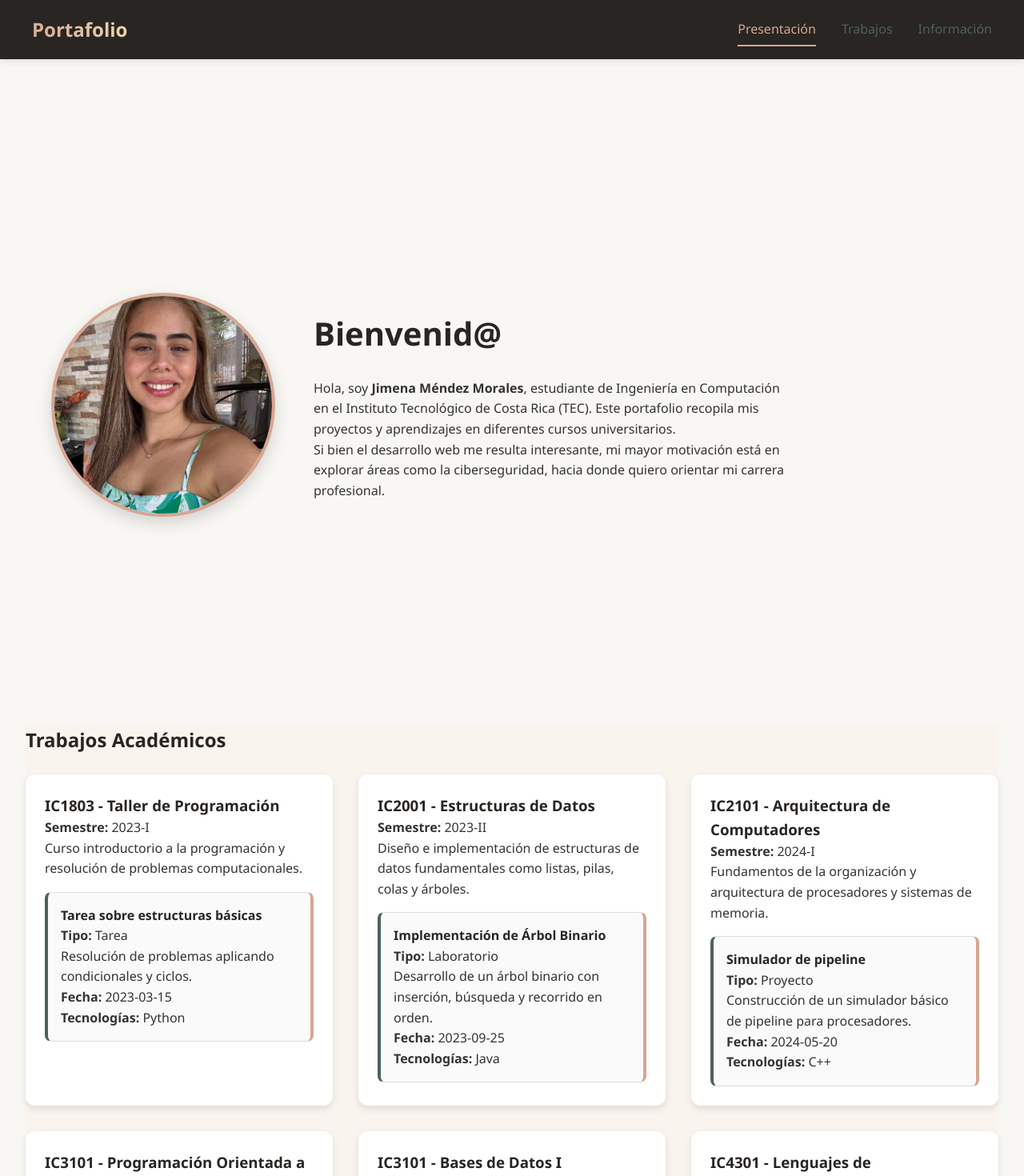
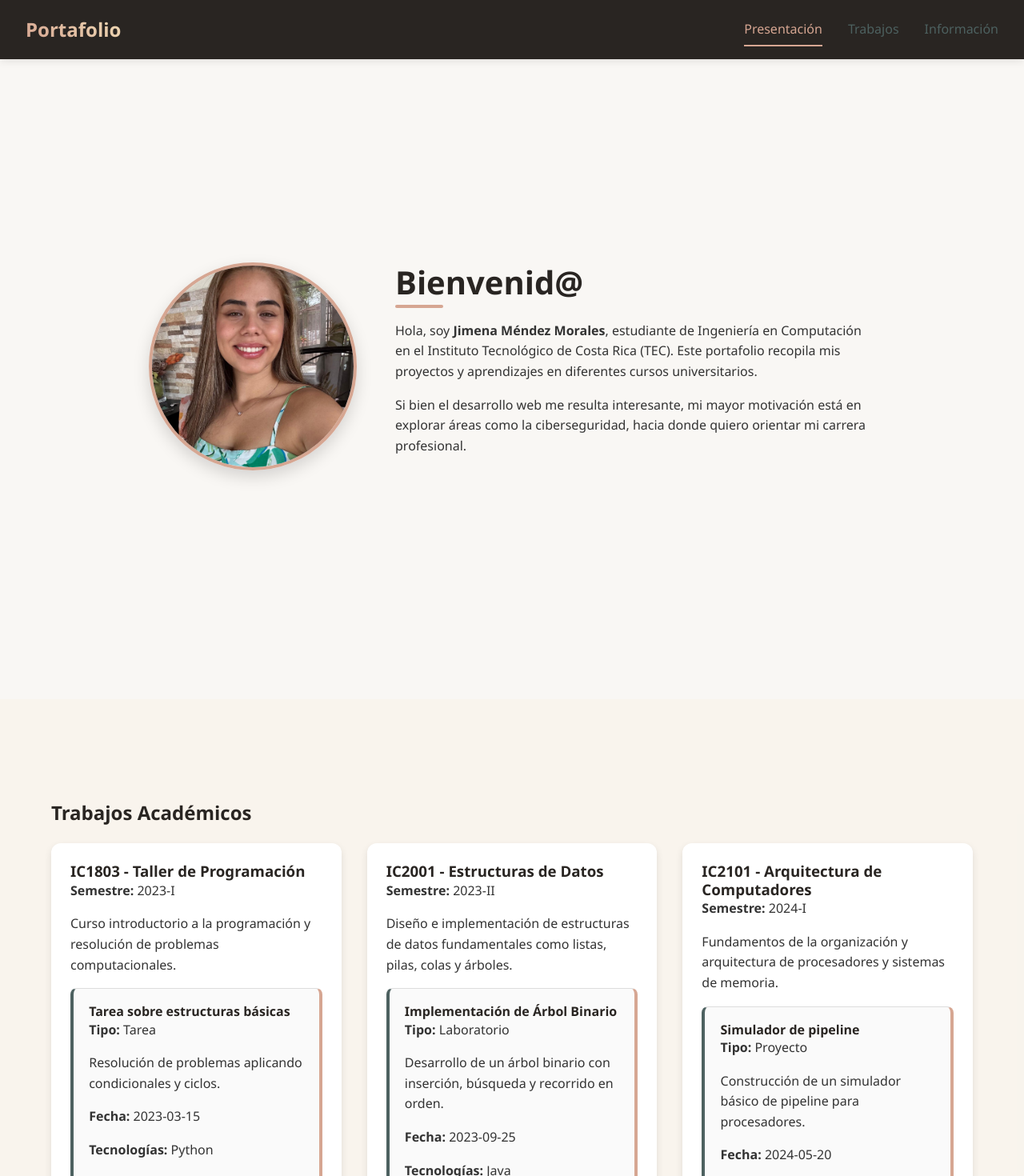
Before and after one commit to jimendezm/portafolio-pw, a React (Vite) app: page / in a window 1280 px wide. Shown: the top 1470 px of the page at 80% size. Built offline with nearby package versions, Linux system fonts and the light colour scheme.

Commit message:
Update: Cambios en los estilos

```diff
--- a/src/styles/base.css
+++ b/src/styles/base.css
@@ -1,11 +1,12 @@
-/* Reset básico */
+/* 🔹 Reset básico */
 * {
   margin: 0;
   padding: 0;
   box-sizing: border-box;
 }
 
-/* Variables de color y fuente con tu paleta */
+
+/* 🔹 Variables globales */
 :root {
   --c-beige: #efd9b4;
   --c-terracota: #d6a692;
@@ -17,22 +18,43 @@
   --font-main: "Segoe UI", Arial, sans-serif;
 }
 
+#root {
+  max-width: 100%;
+  margin: 0 auto;
+  align-items: center;
+}
+
+/* 🔹 Estructura base */
+html,
+body {
+  width: 100%;
+  min-height: 100%;
+}
+
 body {
   font-family: var(--font-main);
   background: var(--c-bg);
   color: var(--c-text);
   line-height: 1.6;
   scroll-behavior: smooth;
+  overflow-x: hidden; /* evita scroll horizontal molesto */
 }
 
+/* 🔹 Tipografía */
 h1,
 h2,
 h3,
 h4 {
   font-weight: 600;
   color: var(--c-marron-oscuro);
+  line-height: 1.2;
 }
 
+p {
+  margin-bottom: 1rem;
+}
+
+/* 🔹 Enlaces */
 a {
   color: var(--c-verde-oscuro);
   text-decoration: none;
@@ -41,3 +63,10 @@ a {
 a:hover {
   color: var(--c-terracota);
 }
+
+/* 🔹 Imágenes */
+img {
+  max-width: 100%;
+  height: auto;
+  display: block;
+}
--- a/src/styles/components.css
+++ b/src/styles/components.css
@@ -1,4 +1,4 @@
-/* Botones */
+/* 🔹 Botones */
 .btn {
   display: inline-block;
   margin-top: 0.5rem;
@@ -6,13 +6,13 @@
   border-radius: 6px;
   background: var(--c-verde-oscuro);
   color: white;
-  font-size: 0.9rem;
+  font-size: 0.95rem;
   transition: background 0.2s ease, transform 0.2s ease;
   border: none;
   cursor: pointer;
+  text-align: center;
 }
 
-/* Pseudo-clases de estado */
 .btn:hover {
   background: var(--c-taupe);
   transform: translateY(-2px);
@@ -24,21 +24,22 @@
   transform: translateY(0);
 }
 
-/* Proyectos */
+/* 🔹 Cards de proyectos */
 .proyecto-card {
   background: #fafafa;
   border-radius: 8px;
-  padding: 1rem;
+  padding: 1.2rem;
   border: 1px solid #ddd;
   transition: transform 0.2s ease, box-shadow 0.2s ease;
-  overflow-x: auto; /* Control de overflow */
+  overflow-x: auto;
 }
+
 .proyecto-card:hover {
   transform: translateY(-4px);
   box-shadow: 0 6px 14px rgba(0, 0, 0, 0.15);
 }
 
-/* Tags y Badges */
+/* 🔹 Tags y Badges */
 .tag {
   background: var(--c-verde-oscuro);
   color: white;
@@ -55,7 +56,7 @@
   border-radius: 50px;
 }
 
-/* Pseudo-clases estructurales */
+/* 🔹 Pseudo-clases estructurales */
 .proyectos-container div:first-child {
   border-left: 4px solid var(--c-verde-oscuro);
 }
@@ -66,27 +67,26 @@
   background: #f5f2eb;
 }
 
-/* Presentación con foto */
+/* 🔹 Presentación con foto */
 .presentacion-container {
   display: flex;
   align-items: center;
   justify-content: center;
-  min-height: 100vh;
-  padding: 2rem;
+  min-height: 80vh;
 }
 
 .presentacion-content {
   display: flex;
   align-items: center;
   gap: 3rem;
-  max-width: 1200px;
-  width: 100%;
+  flex-wrap: wrap; /* 🔑 hace que sea responsivo */
+  justify-content: center;
 }
 
 .foto-container {
   flex-shrink: 0;
-  width: 280px;
-  height: 280px;
+  width: 260px;
+  height: 260px;
   border-radius: 50%;
   overflow: hidden;
   border: 4px solid var(--c-terracota);
@@ -110,8 +110,10 @@
   transform: scale(1.05);
 }
 
+/* 🔹 Texto presentación */
 .texto-presentacion {
   max-width: 600px;
+  text-align: left;
 }
 
 .texto-presentacion h2 {
@@ -123,4 +125,28 @@
 
 .texto-presentacion h2::after {
   content: '';
+  position: absolute;
+  bottom: -8px;
+  left: 0;
+  width: 60px;
+  height: 4px;
+  background: var(--c-terracota);
+  border-radius: 2px;
 }
+
+/* 🔹 Responsividad */
+@media (max-width: 768px) {
+  .presentacion-content {
+    flex-direction: column;
+    text-align: center;
+  }
+
+  .texto-presentacion {
+    max-width: 100%;
+    text-align: center;
+  }
+
+  .texto-presentacion h2 {
+    font-size: 2rem;
+  }
+}
--- a/src/styles/layout.css
+++ b/src/styles/layout.css
@@ -1,9 +1,6 @@
-/* Header */
+/* 🔹 Header */
 header {
-  display: flex;
-  justify-content: space-between;
-  align-items: center;
-  padding: 1rem 2rem;
+  width: 100%;
   background: var(--c-marron-oscuro);
   color: var(--c-beige);
   position: sticky;
@@ -12,138 +9,14 @@ header {
   box-shadow: 0 2px 10px rgba(0, 0, 0, 0.1);
 }
 
-header > nav {
-  display: flex;
-  gap: 1.5rem;
-}
-
-/* Combinadores */
-header > nav a + a {
-  border-left: 1px solid rgba(239, 217, 180, 0.3);
-  padding-left: 1rem;
-}
-
-header > nav a {
-  color: var(--c-beige);
-  font-weight: 500;
-  padding: 0.5rem 0;
-  position: relative;
-}
-
-header > nav a:hover {
-  color: var(--c-terracota);
-  text-decoration: none;
-}
-
-header > nav a::after {
-  content: '';
-  position: absolute;
-  bottom: 0;
-  left: 0;
-  width: 0;
-  height: 2px;
-  background: var(--c-terracota);
-  transition: width 0.3s ease;
-}
-
-header > nav a:hover::after {
-  width: 100%;
-}
-
-/* Menú hamburguesa - oculto por defecto en desktop */
-.menu-btn {
-  display: none;
-  background: none;
-  border: none;
-  color: var(--c-beige);
-  font-size: 1.5rem;
-  cursor: pointer;
-  padding: 0.5rem;
-}
-
-/* Responsive */
-@media (max-width: 768px) {
-  .menu-btn {
-    display: block;
-    z-index: 1001;
-  }
-
-  header > nav {
-    position: fixed;
-    top: 0;
-    right: -100%;
-    height: 100vh;
-    width: 70%;
-    background: var(--c-marron-oscuro);
-    flex-direction: column;
-    padding: 5rem 2rem 2rem;
-    transition: right 0.3s ease;
-    box-shadow: -5px 0 15px rgba(0, 0, 0, 0.1);
-  }
-
-  header > nav.open {
-    right: 0;
-  }
-
-  header > nav a + a {
-    border-left: none;
-    border-top: 1px solid rgba(239, 217, 180, 0.3);
-    padding-left: 0;
-    padding-top: 1rem;
-  }
-
-  header > nav a::after {
-    display: none;
-  }
-}
-
-/* Resto del layout... */
-main {
-  padding: 2rem;
-}
-
-/* Cards de cursos */
-.cursos-container {
-  display: grid;
-  grid-template-columns: repeat(auto-fit, minmax(320px, 1fr));
-  gap: 2rem;
-  margin-top: 1.5rem;
-}
-
-.curso-card {
-  background: #fff;
-  border-radius: 12px;
-  padding: 1.5rem;
-  box-shadow: 0 4px 10px rgba(0, 0, 0, 0.1);
-}
-
-.curso-card p + .proyectos-container {
-  margin-top: 1rem;
-}
-
-/* Grid dentro de cada curso */
-.proyectos-container {
-  display: grid;
-  gap: 1rem;
-}
-
-/* Footer */
-footer {
-  background: var(--c-marron-oscuro);
-  color: var(--c-beige);
-  text-align: center;
-  padding: 1rem;
-  margin-top: 2rem;
-}
-
-/* Header mejorado */
+/* Contenedor del header */
 .header-container {
   display: flex;
   justify-content: space-between;
   align-items: center;
   width: 100%;
-  max-width: 1200px;
   margin: 0 auto;
+  padding: 1rem 2rem;
 }
 
 .logo {
@@ -159,42 +32,7 @@ footer {
   background-clip: text;
 }
 
-/* Menú hamburguesa mejorado */
-.menu-btn {
-  display: none;
-  flex-direction: column;
-  justify-content: space-around;
-  width: 30px;
-  height: 25px;
-  background: transparent;
-  border: none;
-  cursor: pointer;
-  padding: 0;
-  z-index: 10;
-}
-
-.menu-btn span {
-  width: 30px;
-  height: 3px;
-  background: var(--c-beige);
-  border-radius: 3px;
-  transition: all 0.3s ease;
-  transform-origin: center;
-}
-
-.menu-btn.open span:nth-child(1) {
-  transform: rotate(45deg) translate(5px, 5px);
-}
-
-.menu-btn.open span:nth-child(2) {
-  opacity: 0;
-}
-
-.menu-btn.open span:nth-child(3) {
-  transform: rotate(-45deg) translate(7px, -6px);
-}
-
-/* Navegación */
+/* 🔹 Navegación */
 .nav {
   display: flex;
   gap: 2rem;
@@ -228,17 +66,40 @@ footer {
   color: var(--c-terracota);
 }
 
-/* Secciones */
-section {
-  min-height: 100vh;
-  scroll-margin-top: 80px;
+/* 🔹 Menú hamburguesa */
+.menu-btn {
+  display: none;
+  flex-direction: column;
+  justify-content: space-around;
+  width: 30px;
+  height: 25px;
+  background: transparent;
+  border: none;
+  cursor: pointer;
+  padding: 0;
+  z-index: 1001;
 }
 
-section:nth-child(even) {
-  background-color: rgba(239, 217, 180, 0.1);
+.menu-btn span {
+  width: 30px;
+  height: 3px;
+  background: var(--c-beige);
+  border-radius: 3px;
+  transition: all 0.3s ease;
+  transform-origin: center;
 }
 
-/* Responsive */
+.menu-btn.open span:nth-child(1) {
+  transform: rotate(45deg) translate(5px, 5px);
+}
+.menu-btn.open span:nth-child(2) {
+  opacity: 0;
+}
+.menu-btn.open span:nth-child(3) {
+  transform: rotate(-45deg) translate(7px, -6px);
+}
+
+/* 🔹 Responsive - Nav oculto en móviles */
 @media (max-width: 768px) {
   .menu-btn {
     display: flex;
@@ -268,8 +129,56 @@ section:nth-child(even) {
     font-size: 1.2rem;
     padding: 1rem 0;
   }
+}
 
-  section {
-    padding: 6rem 1.5rem 2rem;
-  }
+/* 🔹 Main y secciones */
+main {
+  width: 100%;
 }
+
+section {
+  width: 100%;
+  min-height: 100vh;
+  padding: 4rem 2rem;
+  scroll-margin-top: 80px;
+}
+
+section:nth-child(even) {
+  background-color: rgba(239, 217, 180, 0.1);
+}
+
+/* 🔹 Grid de cursos */
+.cursos-container {
+  display: grid;
+  grid-template-columns: repeat(auto-fit, minmax(320px, 1fr));
+  gap: 2rem;
+  margin-top: 1.5rem;
+}
+
+.curso-card {
+  background: #fff;
+  border-radius: 12px;
+  padding: 1.5rem;
+  box-shadow: 0 4px 10px rgba(0, 0, 0, 0.1);
+}
+
+.curso-card p + .proyectos-container {
+  margin-top: 1rem;
+}
+
+/* 🔹 Grid de proyectos */
+.proyectos-container {
+  display: grid;
+  grid-template-columns: repeat(auto-fit, minmax(280px, 1fr));
+  gap: 1rem;
+}
+
+/* 🔹 Footer */
+footer {
+  width: 100%;
+  background: var(--c-marron-oscuro);
+  color: var(--c-beige);
+  text-align: center;
+  padding: 1rem;
+  margin-top: 2rem;
+}
```
